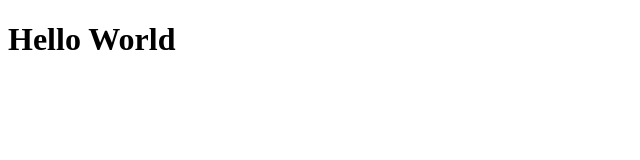
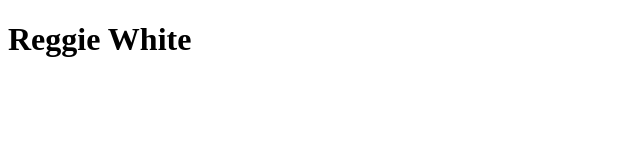
Before and after one commit to mekinleysaintvictor/React_Worksheets_2, a React (Create React App) app: page / in a window 1280 px wide. Shown: the top 160 px of the page, without its empty margins (0-640 px from the left). Built offline with nearby package versions, Linux system fonts and the light colour scheme.

Commit message:
Added display name component.

```diff
--- a/src/components/App.jsx
+++ b/src/components/App.jsx
@@ -1,15 +1,23 @@
 import React, { Component } from 'react';
+import DisplayName from './DisplayName/DisplayName';
 
 class App extends Component {
     constructor(props) {
         super(props);
-        this.state = {  }
+        this.names = [
+            'Thomas', 'Sarah', 'Lindia', 'Jennifer', 'Akeem'
+        ];
+
+        this.state = {
+            firstName: 'Reggie',
+            lastName: 'White'
+         }
     }
 
     render() {
         return (
             <div className="container-fluid">
-                <h1> Hello World</h1>
+                <DisplayName firstName= {this.state.firstName} lastName= {this.state.lastName} />
             </div>
          );
     }
--- /dev/null
+++ b/src/components/DisplayName/DisplayName.jsx
@@ -0,0 +1,11 @@
+import React from 'react';
+
+const DisplayName = (props) => {
+    return (
+        <span>
+            <h1> {props.firstName} {props.lastName} </h1>
+        </span>
+     );
+}
+
+export default DisplayName;
```
Also changed, not shown: src/components/DisplayName/DisplayName.css (added).
